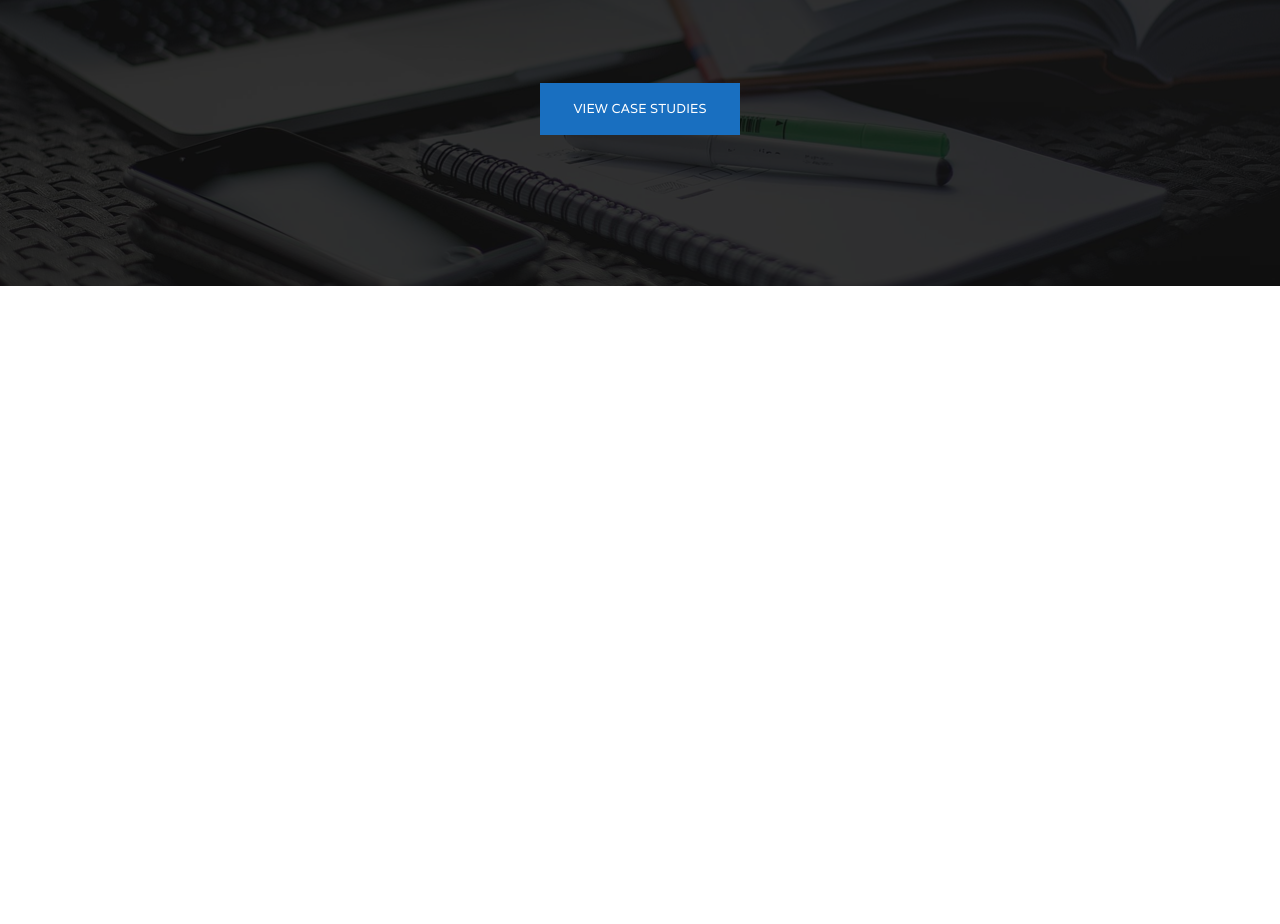
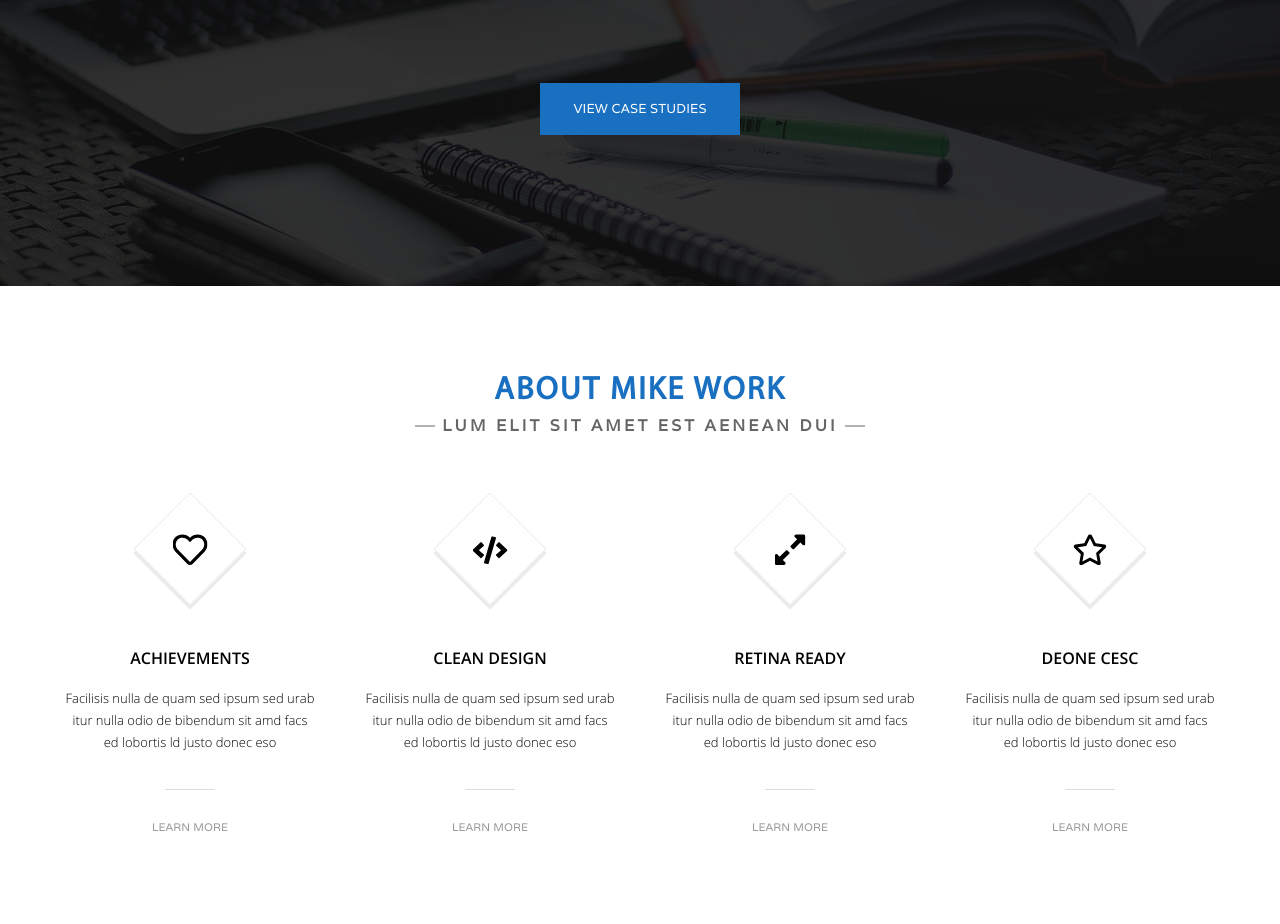
Before and after one commit to ivandidenkoweb/Mike, a website: page source/index.html in a window 1280 px wide. Shown: the part 1840-2764 px from the top of the page. Before the commit the page ends 2126 px from the top, so only its background shows below. Drawn offline with nearby package versions, Linux system fonts and the light colour scheme; files that its build step writes are made by us from their sources; files whose address does not match are found by name.

Commit message:
About-1 block implementation

```diff
--- a/source/index.html
+++ b/source/index.html
@@ -58,8 +58,8 @@
   <main>
     <section class="welcome">
       <div class="container">
-        <h2 class="welcome-title">Hello & Welcome</h2>
-        <h3 class="welcome-subtitle">Explore our world</h3>
+        <h2 class="welcome-title section-title">Hello & Welcome</h2>
+        <h3 class="welcome-subtitle section-subtitle">Explore our world</h3>
         <div class="welcome-advantages">
           <ul>
             <li class="welcome-item welcome-item_left">
@@ -128,6 +128,72 @@
         <a href="#" class="parallax-link">VIEW CASE STUDIES</a>
       </div>
     </section>
+    <section class="about-1">
+      <div class="container">
+        <div class="about-1-inner">
+          <h2 class="about-1-title section-title">About Mike Work</h2>
+          <h3 class="about-1-subtitle section-subtitle">LUM ELIT SIT AMET EST AENEAN DUI</h3>
+          <ul class="about-1-list">
+            <li class="about-1-item about-1-item_heart">
+              <a href="#" class="about-1-link">
+                <div class="about-1-item-rhombus rhombus rhombus_about-1">
+                  <div class="about-1-item-rhombus-inner">
+                    <div class="about-1-item-img about-1-item-img_heart"></div>
+                  </div>
+                </div>
+                <h4 class="about-1-item-title">Achievements</h4>
+                <p class="about-1-item-text">Facilisis nulla de quam sed ipsum sed urab<br>
+                  itur nulla odio de bibendum sit amd facs<br>
+                  ed lobortis ld justo donec eso</p>
+                <p class="about-1-link-text">Learn more</p>
+              </a>
+            </li>
+            <li class="about-1-item about-1-item_code">
+              <a href="#" class="about-1-link">
+                <div class="about-1-item-rhombus rhombus rhombus_about-1">
+                  <div class="about-1-item-rhombus-inner">
+                    <div class="about-1-item-img about-1-item-img_code"></div>
+                  </div>
+                </div>
+                <h4 class="about-1-item-title">Clean DESIGN</h4>
+                <p class="about-1-item-text">Facilisis nulla de quam sed ipsum sed urab<br>
+                  itur nulla odio de bibendum sit amd facs<br>
+                  ed lobortis ld justo donec eso</p>
+                <p class="about-1-link-text">Learn more</p>
+              </a>
+            </li>
+            <li class="about-1-item about-1-item_arrow">
+              <a href="" class="about-1-link">
+                <div class="about-1-item-rhombus rhombus rhombus_about-1">
+                <div class="about-1-item-rhombus-inner">
+                 <div class="about-1-item-img about-1-item-img_arrow"></div>
+                </div>
+              </div>
+              <h4 class="about-1-item-title">Retina Ready</h4>
+              <p class="about-1-item-text">Facilisis nulla de quam sed ipsum sed urab<br>
+                itur nulla odio de bibendum sit amd facs<br>
+                ed lobortis ld justo donec eso</p>
+              <p class="about-1-link-text">Learn more</p>
+              </a>
+            </li>
+            <li class="about-1-item about-1-item_star">
+              <a href="#" class="about-1-link">
+                <div class="about-1-item-rhombus rhombus rhombus_about-1">
+                <div class="about-1-item-rhombus-inner">
+                  <div class="about-1-item-img about-1-item-img_star"></div>
+                </div>
+              </div>
+              <h4 class="about-1-item-title">DEONE CESC</h4>
+              <p class="about-1-item-text">Facilisis nulla de quam sed ipsum sed urab<br>
+                itur nulla odio de bibendum sit amd facs<br>
+                ed lobortis ld justo donec eso</p>
+              <p class="about-1-link-text">Learn more</p>
+              </a>
+            </li>
+          </ul>
+        </div>
+      </div>
+    </section>
   </main>
 </body>
 </html>
--- /dev/null
+++ b/source/less/blocks/about-1.less
@@ -0,0 +1,141 @@
+.about-1 {
+    padding: 86px 0 90px 0;
+    background-color: @white;
+
+    &-inner {
+        display: flex;
+        flex-direction: column;
+        align-items: center;
+    }
+
+    &-subtitle {
+        margin: 5px auto 72px auto;
+        width: 450px;
+        position: relative;
+    }
+
+    &-list {
+        display: flex;
+        flex-wrap: wrap;
+    }
+
+    &-link {
+        display: flex;
+        flex-direction: column;
+        align-items: center;
+        text-decoration: none;
+        color: black;
+
+        &-text {
+            margin: 32px 0 0 0;
+            font-family: @VarelaRegular;
+            font-size: 11px;
+            line-height: 13px;
+            letter-spacing: 0.01em;
+            color: rgb(153, 153, 153);
+            text-transform: uppercase;
+        }
+    }
+
+    &-item {
+        width: 270px;
+
+        &:not(:nth-child(4n)) {
+            margin: 0 30px 0 0;
+        }
+
+        &-img {
+            width: 35px;
+            height: 35px;
+            background-position: center;
+            background-repeat: no-repeat;
+            background-size: contain;
+            transform: rotate(-45deg);
+
+            &_heart {
+                background-image: url('../img/heart-icon.svg');
+            }
+
+            &_code {
+                background-image: url('../img/code-icon.svg');
+            }
+
+            &_arrow {
+                background-image: url('../img/arrow-icon.svg');
+            }
+
+            &_star {
+                background-image: url('../img/star-icon.svg');
+            }
+        }
+
+        &-rhombus {
+
+            &-inner {
+                display: flex;
+                align-items: center;
+                justify-content: center;
+                width: 90%;
+                height: 90%;
+                border: 2px solid @white;
+            }
+        }
+
+        &:hover .about-1-item-rhombus {
+            background-color: @blue;
+            box-shadow: none;
+        }
+
+        &:hover .about-1-item-title {
+            color: @blue;
+        }
+
+        &:hover .about-1-link-text {
+            color: @blue;
+        }
+
+        &_heart:hover .about-1-item-img {
+            background-image: url('../img/heart-icon_white.svg');
+        }
+
+        &_code:hover .about-1-item-img {
+            background-image: url('../img/code-icon_white.svg');
+        }
+
+        &_arrow:hover .about-1-item-img {
+            background-image: url('../img/arrow-icon_white.svg');
+        }
+
+        &_star:hover .about-1-item-img {
+            background-image: url('../img/star-icon_white.svg');
+        }
+
+        &-title {
+            margin: 58px 0 18px 0;
+            font-family: @OpenSansSemiBold;
+            font-size: 16px;
+            text-transform: uppercase;
+        }
+
+        &-text {
+            padding: 0 0 36px 0;
+            position: relative;
+            font-family: @OpenSansLight;
+            font-size: 13px;
+            line-height: 22px;
+            text-align: center;
+
+            &:after {
+                content: '';
+                display: block;
+                position: absolute;
+                top: 100%;
+                left: 50%;
+                width: 50px;
+                height: 1px;
+                background-color: rgb(221, 221, 221);
+                transform: translateX(-50%);
+            }
+        }
+    }
+}
--- a/source/less/blocks/variables.less
+++ b/source/less/blocks/variables.less
@@ -53,6 +53,7 @@
             left: -14px;
         }
     }
+
     &_welcome {
         width: 75px;
         height: 75px;
@@ -71,10 +72,62 @@
     }
 }
 
+.section {
+    &-title {
+        color: @blue;
+        text-align: center;
+        font-family: @MyriadProRegular;
+        font-size: 32px;
+        line-height: 38px;
+        letter-spacing: 0.07em;
+        text-transform: uppercase;
+    }
+
+    &-subtitle {
+        color: @grey;
+        text-align: center;
+        font-family: @VarelaRegular;
+        font-size: 16px;
+        line-height: 22px;
+        letter-spacing: 0.2em;
+        text-transform: uppercase;
+
+        &::before,
+        &::after {
+            content: '';
+            display: block;
+            width: 20px;
+            height: 1px;
+            position: absolute;
+            top: 50%;
+            background-color: @grey;
+            transform: translateY(-50%);
+        }
+
+        &::before {
+            left: 0;
+        }
+
+        &::after {
+            right: 0;
+        }
+    }
+}
+
+
+
 .rhombus {
+    display: flex;
+    align-items: center;
+    justify-content: center;
     width: 50px;
     height: 50px;
     border: 1px solid rgb(235, 235, 235);
     box-shadow: 3px 3px 0px 0px rgb(235, 235, 235);
     transform: rotate(45deg);
+
+    &_about-1 {
+        width: 80px;
+        height: 80px;
+    }
 }
--- a/source/less/blocks/welcome.less
+++ b/source/less/blocks/welcome.less
@@ -4,46 +4,12 @@
 
     &-title {
         margin: 86px 0 0 0;
-        color: @blue;
-        text-align: center;
-        font-family: @MyriadProRegular;
-        font-size: 32px;
-        line-height: 38px;
-        letter-spacing: 0.07em;
-        text-transform: uppercase;
     }
 
     &-subtitle {
         margin: 5px auto 0 auto;
         width: 310px;
         position: relative;
-        color: @grey;
-        text-align: center;
-        font-family: @VarelaRegular;
-        font-size: 16px;
-        line-height: 22px;
-        letter-spacing: 0.2em;
-        text-transform: uppercase;
-
-        &::before,
-        &::after {
-            content: '';
-            display: block;
-            width: 20px;
-            height: 1px;
-            position: absolute;
-            top: 50%;
-            background-color: @grey;
-            transform: translateY(-50%);
-        }
-
-        &::before {
-            left: 0;
-        }
-
-        &::after {
-            right: 0;
-        }
     }
 
     &-advantages {
@@ -117,7 +83,6 @@
         }
 
         &-img {
-            margin: 14px;
             width: 20px;
             height: 20px;
             background-position: center;
@@ -126,19 +91,19 @@
             transform: rotate(-45deg);
 
             &_star {
-                background-image: url('../img/welcome-star-icon.svg');
+                background-image: url('../img/star-icon.svg');
             }
 
             &_heart {
-                background-image: url('../img/welcome-heart-icon.svg');
+                background-image: url('../img/heart-icon.svg');
             }
 
             &_laptop {
-                background-image: url('../img/welcome-laptop-icon.svg');
+                background-image: url('../img/laptop-icon.svg');
             }
 
             &_lifering {
-                background-image: url('../img/welcome-lifering-icon.svg');
+                background-image: url('../img/lifering-icon.svg');
             }
         }
     }
--- a/source/less/style.less
+++ b/source/less/style.less
@@ -9,3 +9,4 @@
 @import url("blocks/header.less");
 @import url("blocks/welcome.less");
 @import url("blocks/parallax.less");
+@import url("blocks/about-1.less");
```
Also changed, not shown: source/img/arrow-icon.svg (added), source/img/arrow-icon_white.svg (added), source/img/code-icon.svg (added), source/img/code-icon_white.svg (added), source/img/heart-icon.svg (renamed from source/img/welcome-heart-icon.svg), source/img/heart-icon_white.svg (added), source/img/laptop-icon.svg (renamed from source/img/welcome-laptop-icon.svg), source/img/lifering-icon.svg (renamed from source/img/welcome-lifering-icon.svg), source/img/star-icon.svg (renamed from source/img/welcome-star-icon.svg), source/img/star-icon_white.svg (added).
